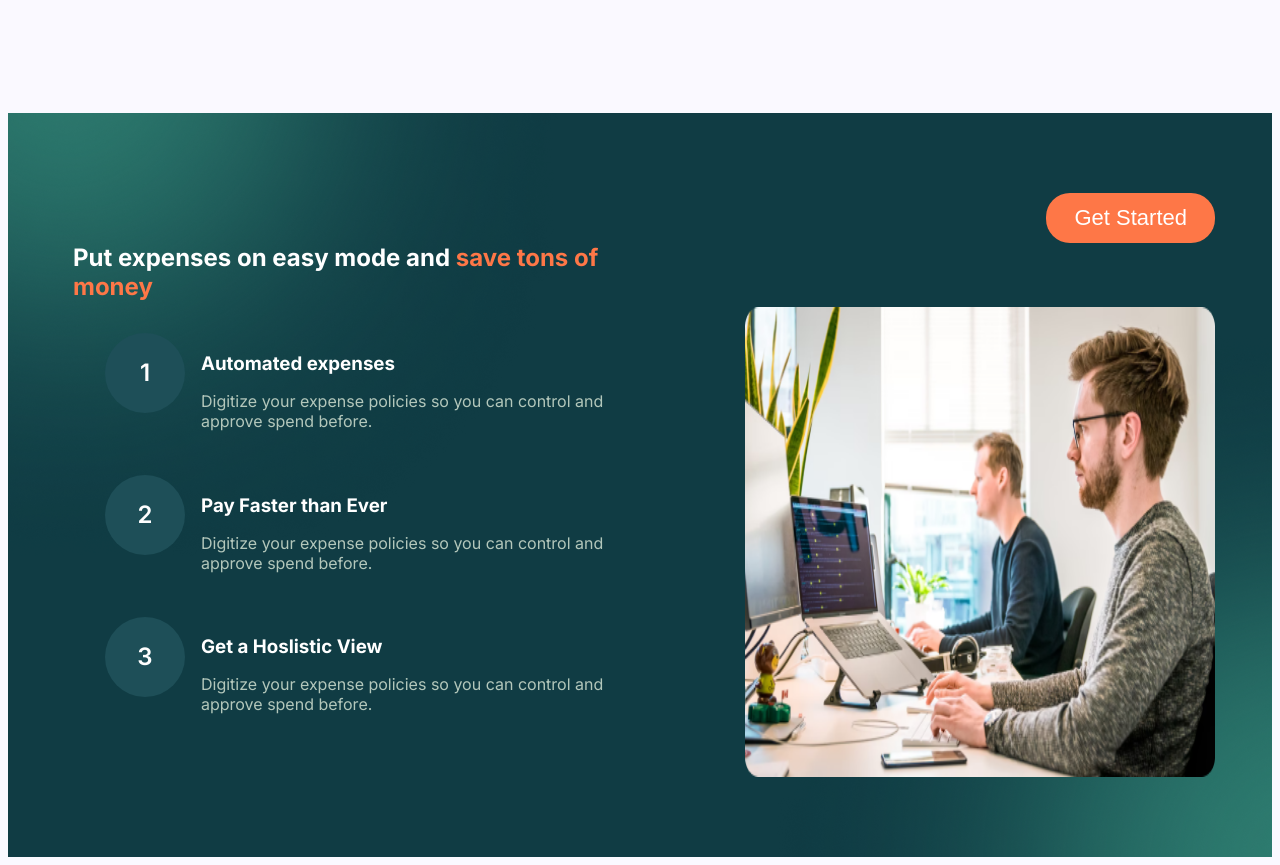
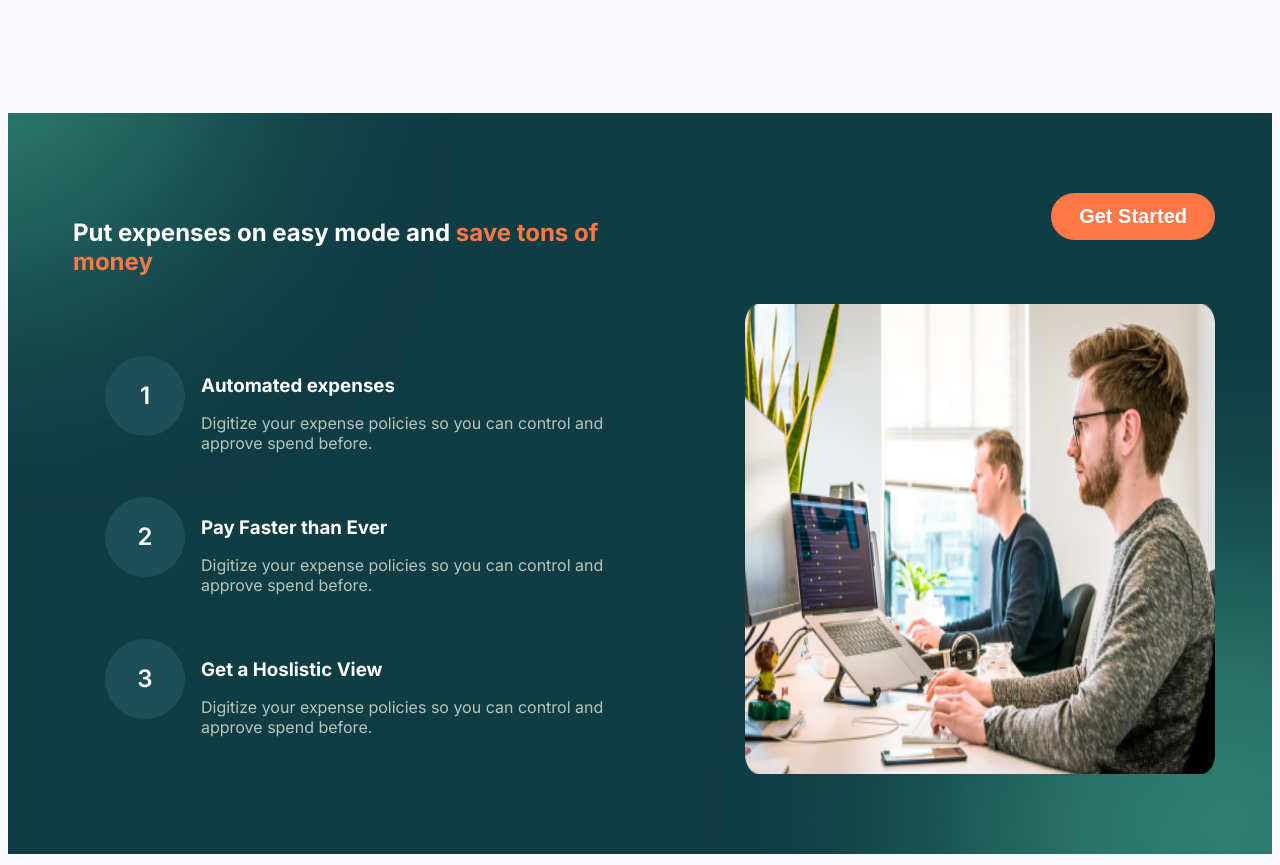
Before and after one commit to harzeezco/Kursiku, a Next.js app: page / in a window 1280 px wide. Shown: the part 3356-4221 px from the top of the page. Built offline with nearby package versions, Linux system fonts and the light colour scheme.

Commit message:
building the ui -> finish the left side of the layout, the second side needs some touching with the image

```diff
--- a/components/home/features/index.tsx
+++ b/components/home/features/index.tsx
@@ -21,20 +21,20 @@ const FEATURESDETAILS = [
 ];
 
 function Features() {
-  const background = '#103C44 no-repeat center center';
+  const background = "#103C44 url('/png/home/bg.png') no-repeat center center";
 
   return (
     <section
-      className='features-container relative mt-24'
+      className='mt-24'
       style={{ background, width: '100%', height: '100%' }}
     >
-      <div className='container relative flex items-center justify-between gap-8 p-20'>
+      <div className='container relative flex flex-col items-center justify-between gap-8 p-20 md:flex-row'>
         <div>
           <h1 className='h2-bold mx-auto mb-3 text-white lg:max-w-[550px]'>
             Put expenses on easy mode and{' '}
             <span className='text-orange-500'>save tons of money</span>
           </h1>
-          <ul className='mt-8 grid gap-7 text-white'>
+          <ul className='mt-20 grid gap-7 text-white'>
             {FEATURESDETAILS.map((details, idx) => (
               <li className='grid grid-cols-[4rem_1fr] place-content-center gap-8'>
                 <div className='grid h-20 w-20 place-items-center rounded-full bg-green-800 text-2xl font-semibold text-white'>
@@ -50,9 +50,9 @@ function Features() {
             ))}
           </ul>
         </div>
-        <div className='grid place-items-end'>
+        <div className='grid place-items-start lg:place-items-end'>
           <Button variant='primary'>
-            <span className='text-[22px] font-semi-bold'>Get Started</span>
+            <span className='text-[20px] font-semibold'>Get Started</span>
           </Button>
           <Image
             src='/png/home/image.png'
```
